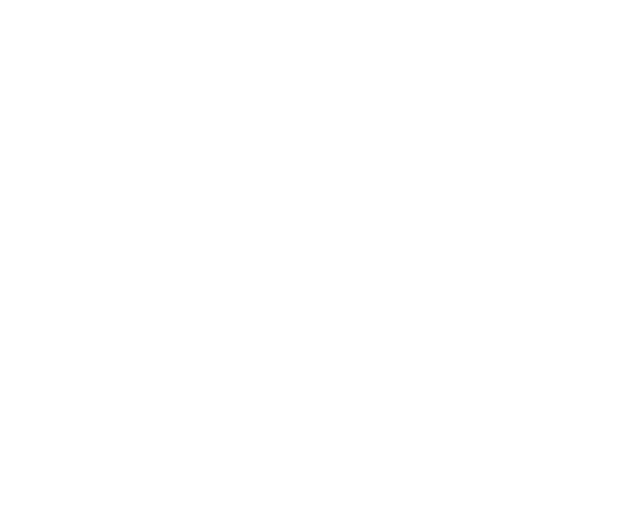
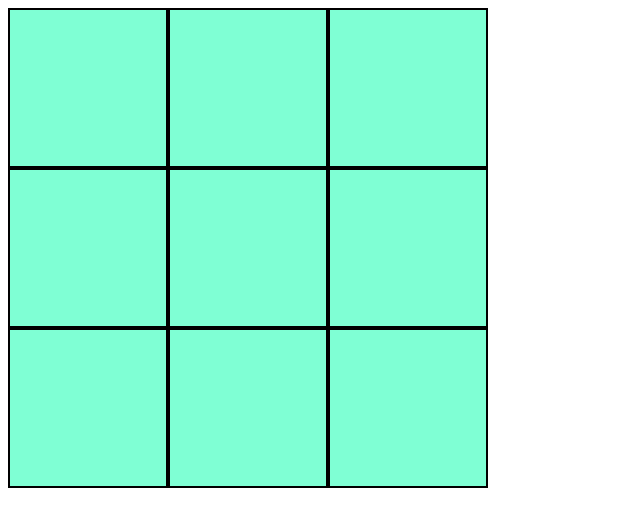
Before and after one commit to gdvnprt/odin-tictactoe, a plain HTML site: page index.html in a window 1280 px wide. Shown: the whole page, without its empty margins (0-640 px from the left). Drawn offline with Linux system fonts and the light colour scheme.

Commit message:
Estabilsh basic guidelines
have a simple gameboard to reference and pseudocode for game logic

```diff
--- a/index.html
+++ b/index.html
@@ -8,6 +8,16 @@
     <script src="script.js"></script>
 </head>
 <body>
-
+    <div id="container">
+        <div class="game-square"></div>
+        <div class="game-square"></div>
+        <div class="game-square"></div>
+        <div class="game-square"></div>
+        <div class="game-square"></div>
+        <div class="game-square"></div>
+        <div class="game-square"></div>
+        <div class="game-square"></div>
+        <div class="game-square"></div>
+    </div>
 </body>
 </html>
--- a/style.css
+++ b/style.css
@@ -0,0 +1,12 @@
+#container {
+    width: 60vh;
+    height: 60vh;
+    background-color: aquamarine;
+    display: grid;
+    grid-template-columns: repeat(3, 1fr);
+    grid-template-rows: repeat(3, 1fr);
+}
+
+.game-square {
+    border: 2px solid black;
+}
```
Also changed, not shown: script.js (+7 -0 lines).
